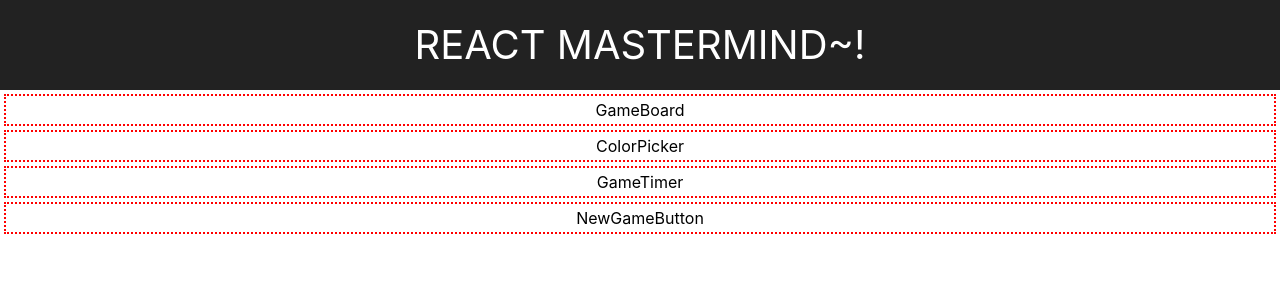
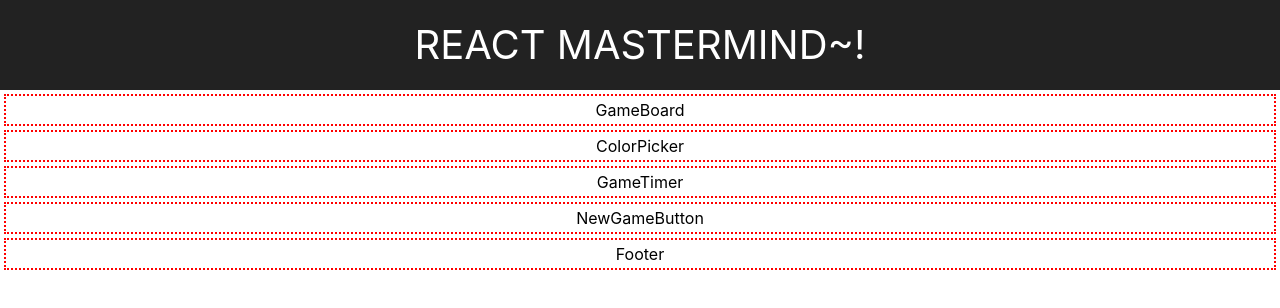
Before and after one commit to arowland900/react-mastermind, a React (Create React App) app: page / in a window 1280 px wide. Shown: the top 308 px of the page. Built offline with nearby package versions, Linux system fonts and the light colour scheme.

Commit message:
add footer component

```diff
--- a/src/App.js
+++ b/src/App.js
@@ -4,6 +4,7 @@
 import ColorPicker from './components/ColorPicker/ColorPicker'
 import GameTimer from './components/GameTimer/GameTimer'
 import NewGameButton from './components/NewGameButton/NewGameButton'
+import Footer from './components/Footer/Footer'
 
 class App extends Component {
   render() {
@@ -16,6 +17,7 @@
         <ColorPicker />
         <GameTimer />
         <NewGameButton />
+        <Footer />
       </div>
     );
   }
--- /dev/null
+++ b/src/components/Footer/Footer.jsx
@@ -0,0 +1,9 @@
+import React from 'react'
+
+const Footer = (props) => (
+    <div className='component'>
+        Footer
+    </div>
+);
+
+export default Footer;
```
